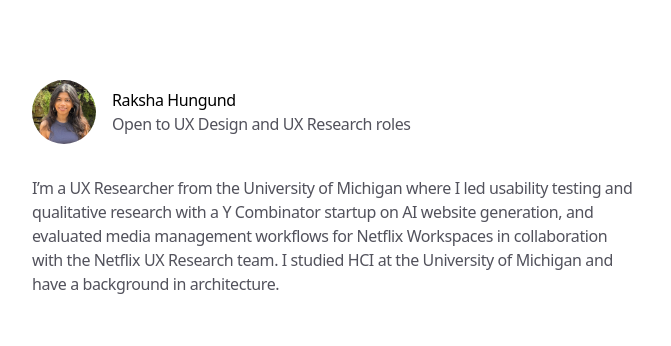
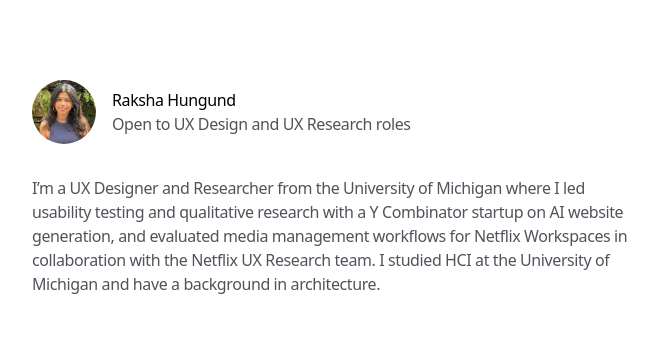
Before and after one commit to rakshavh/rakshavh.github.io, a Next.js app: page / in a window 1280 px wide. Shown: the top 346 px of the page, without its empty margins (304-975 px from the left). Built offline with nearby package versions, Linux system fonts and the light colour scheme.

Commit message:
Updated intro

```diff
--- a/app/page.tsx
+++ b/app/page.tsx
@@ -140,7 +140,7 @@ export default function Personal() {
       >
         <div className="flex-1">
           <p className="text-zinc-600 dark:text-zinc-400">
-          I’m a UX Researcher from the University of Michigan where I led usability testing and qualitative research with a Y Combinator startup on AI website generation, and evaluated media management workflows for Netflix Workspaces in collaboration with the Netflix UX Research team. I studied HCI at the University of Michigan and have a background in architecture.
+          I’m a UX Designer and Researcher from the University of Michigan where I led usability testing and qualitative research with a Y Combinator startup on AI website generation, and evaluated media management workflows for Netflix Workspaces in collaboration with the Netflix UX Research team. I studied HCI at the University of Michigan and have a background in architecture.
           </p>
         </div>
       </motion.section>
```
